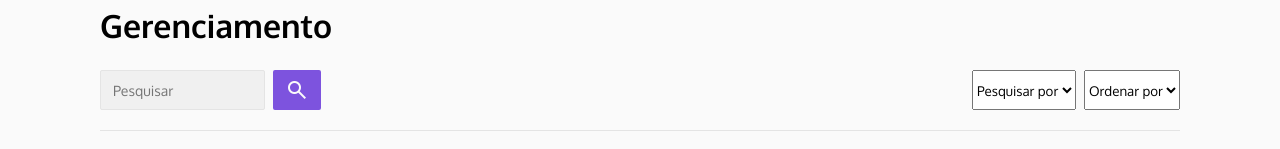
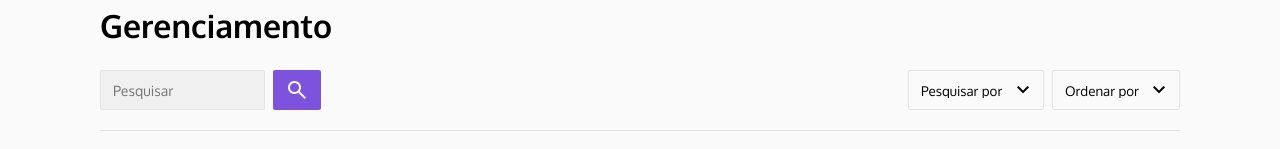
Before and after one commit to JV-projects/BookSystem, a React (Vite) app in the folder BookSystemFront/: page /gerenciamento in a window 1280 px wide. Shown: the part 143-292 px from the top of the page. Built offline with nearby package versions, Linux system fonts and the light colour scheme.

Commit message:
Select | Aplicação de estilo e personalização

```diff
--- a/BookSystemFront/src/components/global/Select/index.jsx
+++ b/BookSystemFront/src/components/global/Select/index.jsx
@@ -1,6 +1,9 @@
+import styles from './styles.module.css'
+
 export default function Select(props) {
     return (
-        <select>
+        <div className={styles.container}>
+            <select className={styles.select}>
                 <option value="" selected disabled>{props.selected}</option>
                 {props.opcoes.map((opcao, i)=> {
                     return (
@@ -8,5 +11,9 @@ export default function Select(props) {
                     )
                 })}
             </select>
+            <div className={styles.icon}>
+                <span className="material-symbols-outlined">expand_more</span>
+            </div>
+        </div>
     )
 }
--- a/BookSystemFront/src/components/global/Select/styles.module.css
+++ b/BookSystemFront/src/components/global/Select/styles.module.css
@@ -0,0 +1,27 @@
+.container {
+    background-color: transparent;
+    border: 1px solid var(--border-color);
+    border-radius: 0.125rem;
+    display: flex;
+    font-size: 0.875rem;
+    position: relative;
+}
+
+.select {
+    appearance: none;
+    background-color: transparent;
+    border: none;
+    padding-block: 0.5rem;
+    padding-left: 0.75rem;
+    padding-right: 2.5rem;
+    width: 100%;
+    z-index: 1;
+}
+
+.icon {
+    display: flex;
+    position: absolute;
+    right: 0.5rem;
+    top: 50%;
+    transform: translateY(-50%);
+}
```
Lines whose indentation alone changed are shown as unchanged.
